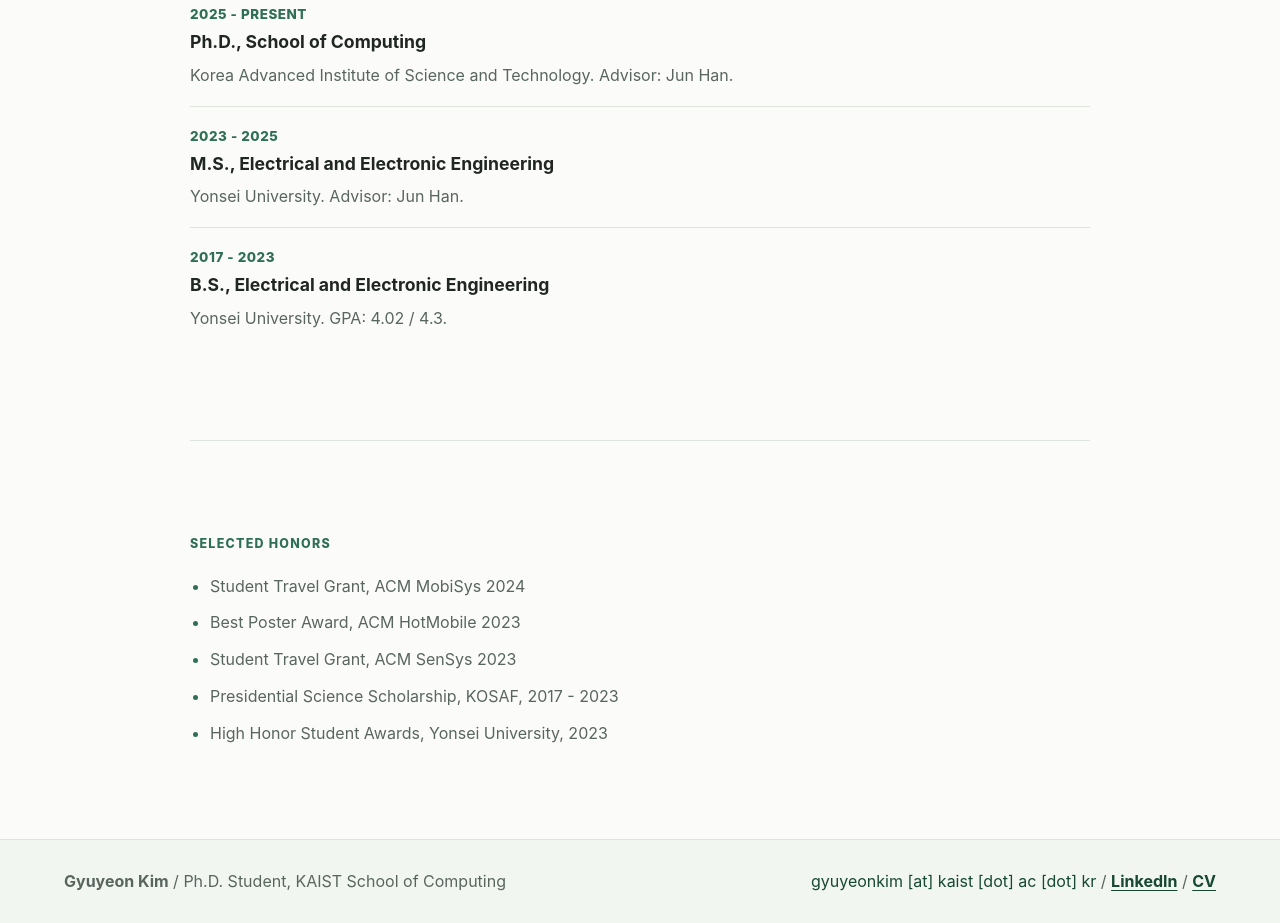
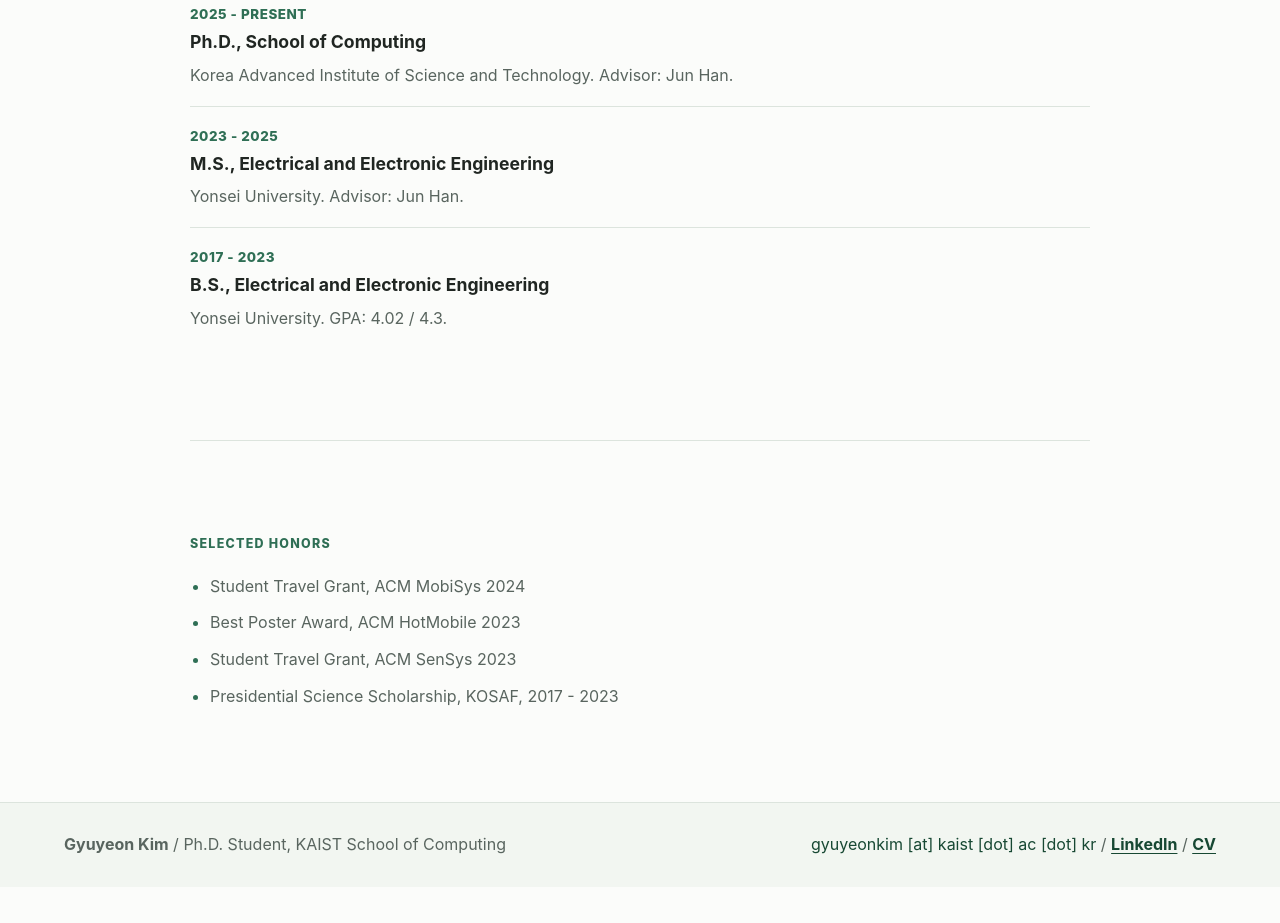
Before and after one commit to msmhi52/msmhi52.github.io, a plain HTML site: page index.html in a window 1280 px wide. Shown: the part 1952-2875 px from the top of the page. After the commit the page ends 2839 px from the top, so only its background shows below. Drawn offline with Linux system fonts and the light colour scheme.

Commit message:
Remove high honor award

```diff
--- a/index.html
+++ b/index.html
@@ -129,7 +129,6 @@
           <li>Best Poster Award, ACM HotMobile 2023</li>
           <li>Student Travel Grant, ACM SenSys 2023</li>
           <li>Presidential Science Scholarship, KOSAF, 2017 - 2023</li>
-          <li>High Honor Student Awards, Yonsei University, 2023</li>
         </ul>
       </section>
     </main>
```
Also changed, not shown: 1 other file.
